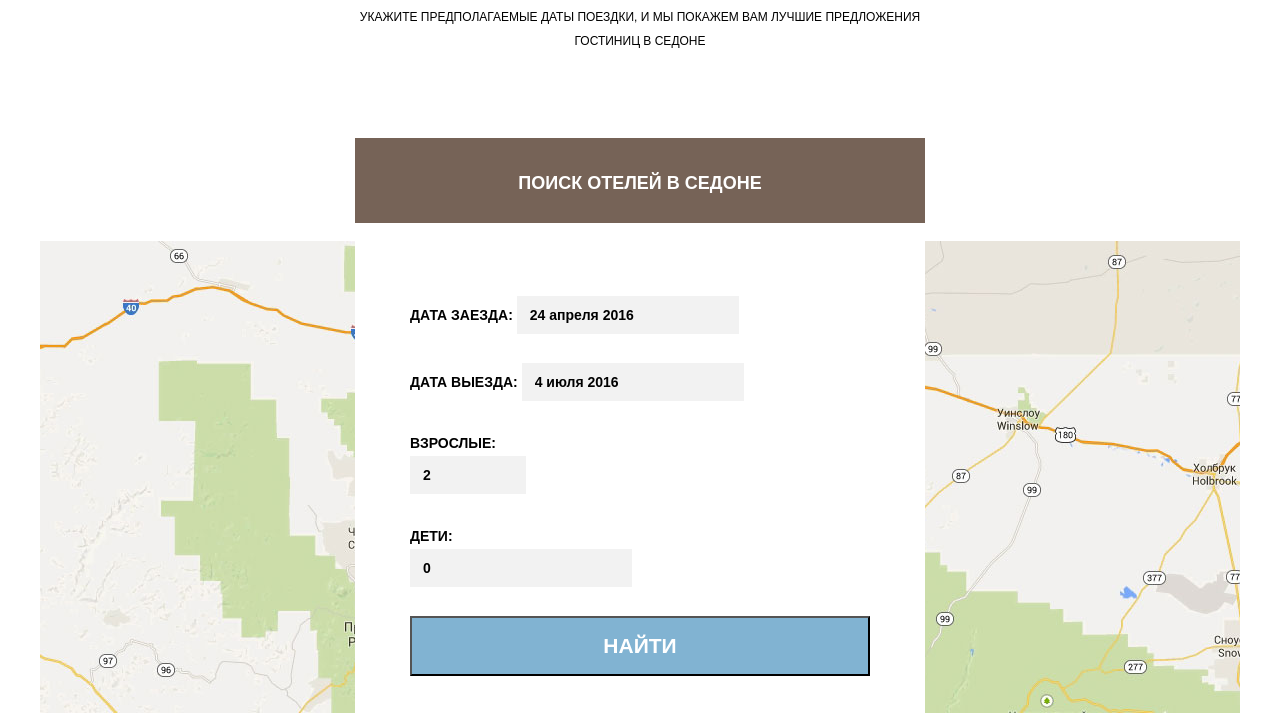
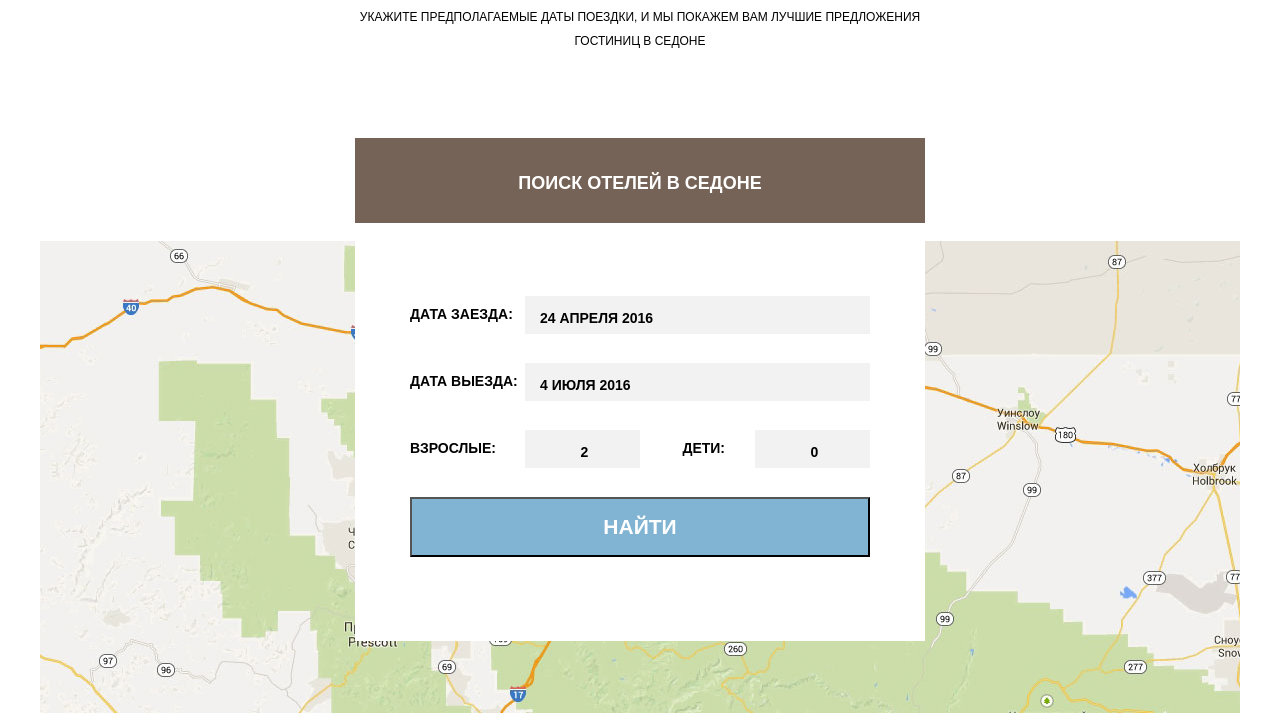
Before and after one commit to Nastya-B/144545-sedona, a plain HTML site: page index.html in a window 1280 px wide. Shown: the part 2010-2723 px from the top of the page. Drawn offline with Linux system fonts and the light colour scheme.

Commit message:
седона

```diff
--- a/css/style.css
+++ b/css/style.css
@@ -130,14 +130,24 @@ p {
   position: relative;
   z-index: 1;
 }
-.intro-block::after {
+/*.intro-block::after {
   content: url("../img/shape.png");
   position: absolute;
   bottom: 0;
-  /*картинка вылезает из-под белой фигуры,
-  получается полоска, не поняла как исправить*/
+
   width: auto;
-}
+}*/
+/*.intro-block::after {
+content: "";
+display:block
+position: absolute;
+bottom: 0;
+width: 100%;
+left: 0;
+height: 30px;
+background: url("../img/shape.png") no-repeat center transparent;
+}*/
+
 .intro-text {
   margin: 75px auto;
   display: block;
@@ -310,10 +320,14 @@ p {
   box-sizing: border-box;
   position: relative;
 }
+.search-form::after {
+  content: "";
+  display: table;
+  clear: both;
+}
 .search-form label {
   font-size: 14px;
   font-weight: bold;
-  line-height: 26px;
 }
 input[type=submit] {
   width: 460px;
@@ -328,25 +342,57 @@ input[type=submit] {
   display: block;*/
 }
 input[type=text] {
+  border-style: none;
+  background-color: #f2f2f2;
+  text-transform: uppercase;
+}
+.search-form .text {
+  box-sizing: border-box;
+  width: 115px;
+  height:38px;
+  padding: 10px 0;
+  float: left;
+  background-color: #ffffff;
+}
+
+.in .frame,
+.out .frame {
+  width: 345px;
+  margin-bottom: 29px;
   background-color: #f2f2f2;
   height: 38px;
+  float: left;
+  box-sizing: border-box;
   font-size: 14px;
-  line-height: 26px;
   font-weight: bold;
   color: #000000;
   padding: 13px;
+  vertical-align: middle;
+}
+.adults .frame,
+.kids .frame {
+  width: 115px;
+  margin-bottom: 29px;
+  background-color: #f2f2f2;
+  height: 38px;
+  float: left;
   box-sizing: border-box;
-  border-style: none;
-  margin-bottom: 29px;
+  font-size: 14px;
+  font-weight: bold;
+  color: #000000;
+  padding: 13px;
+  vertical-align: middle;
 }
-.in, .out {
-  width: 346px;
+.adults input,
+.kids input {
+  max-width: 89px;
+  text-align: center;
+
 }
-.adults, .kids {
-  width: 116px;
+.kids .text {
+  padding-right: 30px;
+  text-align: right;
 }
-
-
 
 .main-footer {
   min-height: 120px;
--- a/index.html
+++ b/index.html
@@ -4,8 +4,8 @@
 <head>
   <meta charset="utf-8">
   <link href='https://fonts.googleapis.com/css?family=PT+Sans:400,700&subset=latin,cyrillic' rel='stylesheet' type='text/css'>
-  <link rel="stylesheet" href="css\normalize.css">
-  <link rel="stylesheet" href="css\style.css">
+  <link rel="stylesheet" href="css/normalize.css">
+  <link rel="stylesheet" href="css/style.css">
   <title>HTML Academy: Седона</title>
 </head>
 
@@ -20,11 +20,11 @@
         <li><a href="#">Гостиницы</a></li>
       </ul>
     </nav>
-    <a href="#"><img class="top-menu-logo" src="img\sedona-logo.png" alt="" /></a>
+    <a href="#"><img class="top-menu-logo" src="img/sedona-logo.png" alt="" /></a>
   </header>
 
     <div class="intro-block">
-      <img class="intro-text" src="img\welcome-text.png">
+      <img class="intro-text" src="img/welcome-text.png">
     </img>
     </div>
     <div class="heading">
@@ -40,7 +40,7 @@
          <p>Седона &mdash; не аттракцион для туристов, там течет своя жизнь</p>
       </div>
       <div class="benefit-img">
-        <img src="img\city-view.jpg" alt="вид Седоны" />
+        <img src="img/city-view.jpg" alt="вид Седоны" />
       </div>
     </div>
 
@@ -73,7 +73,7 @@
 
     <div class="txt-img-block">
       <div class="benefit-img">
-        <img src="img\devils-bridge.jpg" alt="Мост Дьявола" />
+        <img src="img/devils-bridge.jpg" alt="Мост Дьявола" />
       </div>
       <div class="text-box">
         <p class="title">Там есть мост дьявола</p>
@@ -110,24 +110,36 @@
         <div class="search-form">
           <form  action="#" method="get">
             <div class="in">
-              <label>Дата заезда:
-                <input type="text" name="check-in" value="24 апреля 2016">
-              </label>
+              <div class="text">
+                <label for="in">Дата заезда:</label>
+              </div>
+              <div class="frame">
+                <input id="in" type="text" name="check-in" value="24 апреля 2016">
+              </div>
             </div>
             <div class="out">
-              <label>Дата выезда:
-                <input type="text" name="check-out" value="4 июля 2016">
-              </label>
+              <div class="text">
+                <label for="out">Дата выезда:</label>
+              </div>
+              <div class="frame">
+                <input id="out" type="text" name="check-out" value="4 июля 2016">
+              </div>
             </div>
             <div class="adults">
-              <label>Взрослые:
-                <input class="adults" type="text" name="adults" value="2">
-              </label>
+              <div class="text">
+                  <label for="adults">Взрослые:</label>
+              </div>
+              <div class="frame">
+                <input id="adults" type="text" name="adults" value="2">
+              </div>
             </div>
             <div class="kids">
-              <label>Дети:
-                <input type="text" name="kids" value="0">
-              </label>
+              <div class="text">
+                <label for="kids">Дети:  </label>
+              </div>
+              <div class="frame">
+                <input id="kids" type="text" name="kids" value="0">
+              </div>
             </div>
             <input type="submit" value="Найти">
           </form>
@@ -147,7 +159,7 @@
         </div>
         <div class="copyright">
           <span>Website by</span>
-          <a href="#"><img src="img\ha-logo.png" alt="" /></a>
+          <a href="#"><img src="img/ha-logo.png" alt="" /></a>
         </div>
       </div>
     </footer>
```
